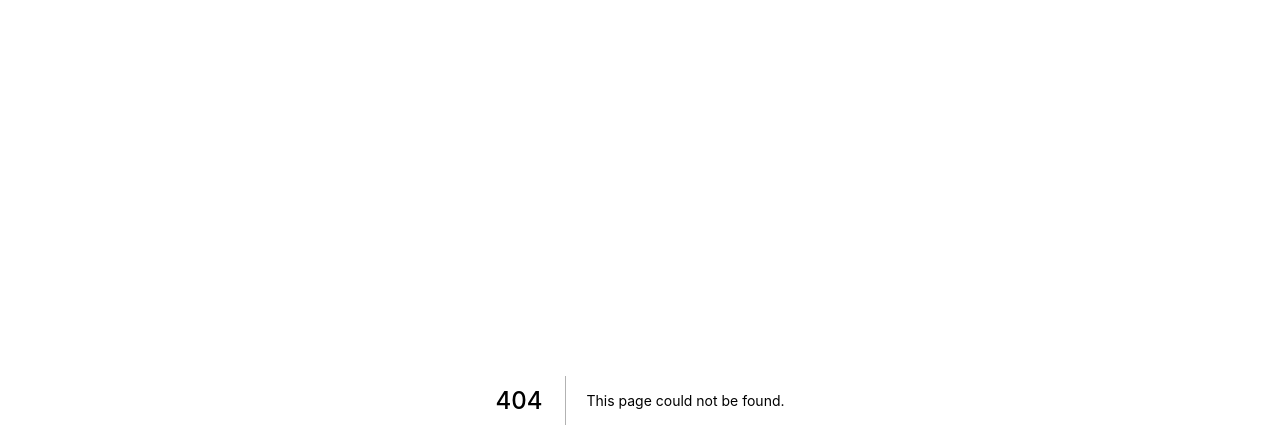
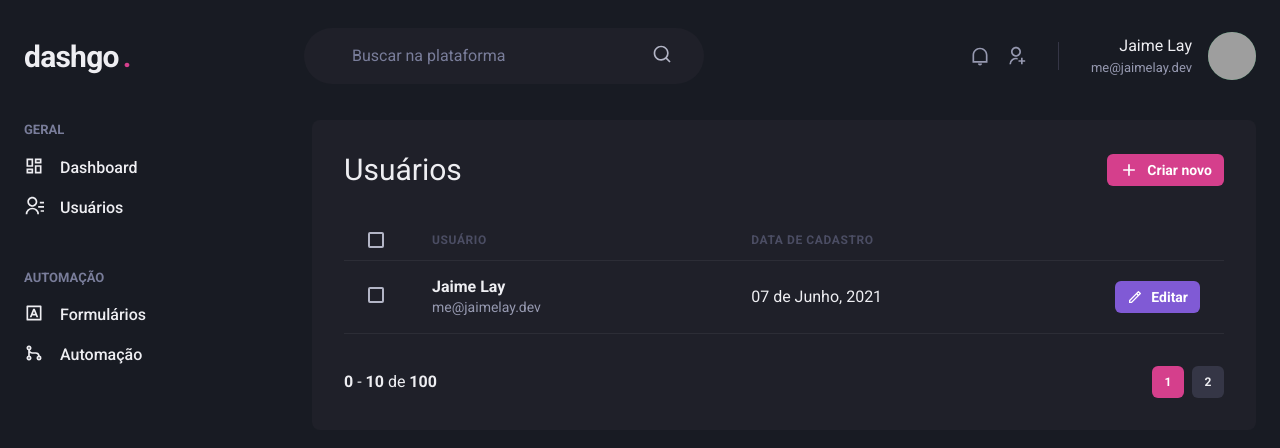
Before and after one commit to Uvacoder/dashboardgo, a Next.js app: page /users in a window 1280 px wide. Before the commit this address had no page. Shown: the top 448 px of the page. Built offline with nearby package versions, Linux system fonts and the light colour scheme; grey boxes are pictures that could not be loaded.

Commit message:
paginas de criaçao e listagem de usuarios

```diff
--- /dev/null
+++ b/src/components/Pagination.tsx
@@ -0,0 +1,44 @@
+import { Box, Button, Stack } from "@chakra-ui/react";
+
+export function Pagination() {
+    return (
+        <Stack
+            direction="row"
+            mt="8"
+            justify="space-between"
+            align="center"
+            spac ing="6"
+        >
+            <Box>
+                <strong>0</strong> - <strong>10</strong> de <strong>100</strong>
+            </Box>
+            <Stack direction="row" spacing="2">
+                <Button
+                    size="sm"
+                    fontSize="xs"
+                    width="4"
+                    colorScheme="pink"
+                    disabled
+                    _disabled={{
+                        bg: 'pink.500',
+                        cursor: 'default'
+                    }}
+                >
+                    1
+                </Button>
+
+                <Button
+                    size="sm"
+                    fontSize="xs"
+                    width="4"
+                    bg="gray.700"
+                    _hover={{
+                        bg: 'gray.500'
+                    }}
+                >
+                    2
+                </Button>
+            </Stack>
+        </Stack>
+    )
+}
--- /dev/null
+++ b/src/pages/users/index.tsx
@@ -0,0 +1,78 @@
+import { Box, Button, Checkbox, Flex, Heading, Icon, Table, Tbody, Td, Text, Th, Thead, Tr } from '@chakra-ui/react';
+import { RiAddLine, RiPencilLine } from 'react-icons/ri';
+import { Header } from '../../components/Header';
+import { Pagination } from '../../components/Pagination';
+import { Sidebar } from '../../components/Sidebar';
+
+export default function UserList() {
+    return (
+        <Box>
+            <Header />
+
+            <Flex w="100%" my="6" maxWidth={1480} mx="auto" px="6">
+                <Sidebar />
+
+                <Box flex="1" borderRadius={8} bg="gray.800" p="8">
+                    <Flex mb="8" justify="space-between" align="center">
+                        <Heading size="lg" fontWeight="normal">Usuários</Heading>
+
+                        <Button
+                            as="a"
+                            size="sm"
+                            fontSize="sm"
+                            colorScheme="pink"
+                            leftIcon={<Icon as={RiAddLine} fontSize="20" />}
+                        >
+                            Criar novo
+                        </Button>
+                    </Flex>
+
+                    <Table colorScheme="whiteAlpha">
+                        <Thead>
+                            <Tr>
+                                <Th px="6" color="gray.300" width="8">
+                                    <Checkbox colorScheme="pink" />
+                                </Th>
+
+                                <Th>Usuário</Th>
+                                <Th>Data de cadastro</Th>
+                                <Th width="8"></Th>
+                            </Tr>
+                        </Thead>
+
+                        <Tbody>
+                            <Tr>
+                                <Td px="6">
+                                    <Checkbox colorScheme="pink" />
+                                </Td>
+
+                                <Td>
+                                    <Box>
+                                        <Text fontWeight="bold">Jaime Lay</Text>
+                                        <Text fontSize="sm" color="gray.300">me@jaimelay.dev</Text>
+                                    </Box>
+                                </Td>
+
+                                <Td>07 de Junho, 2021</Td>
+
+                                <Td>
+                                    <Button
+                                        as="a"
+                                        size="sm"
+                                        fontSize="sm"
+                                        colorScheme="purple"
+                                        leftIcon={<Icon as={RiPencilLine} fontSize="16" />}
+                                    >
+                                        Editar
+                                    </Button>
+                                </Td>
+                            </Tr>
+                        </Tbody>
+                    </Table>
+
+                    <Pagination />
+                </Box>
+            </Flex>
+        </Box>
+    );
+}
```
Also changed, not shown: src/pages/users/create.tsx (added, +41 -0 lines).
